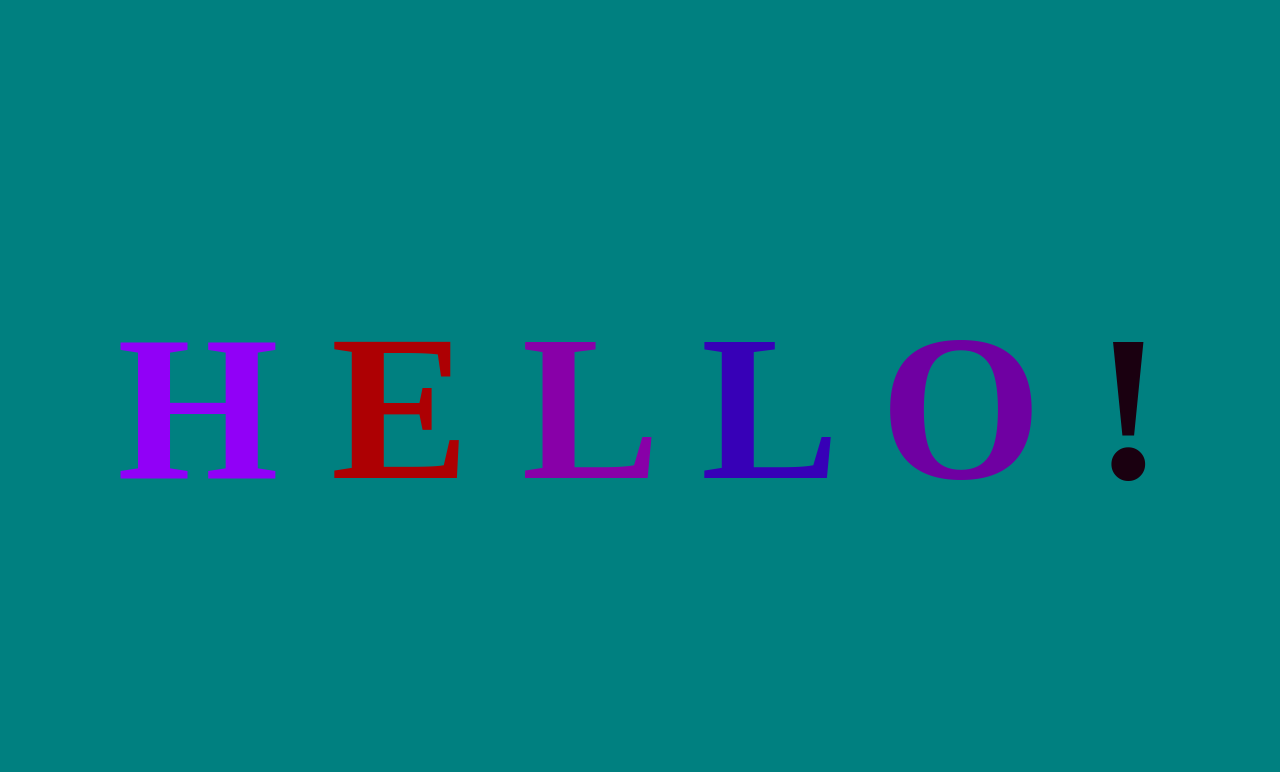
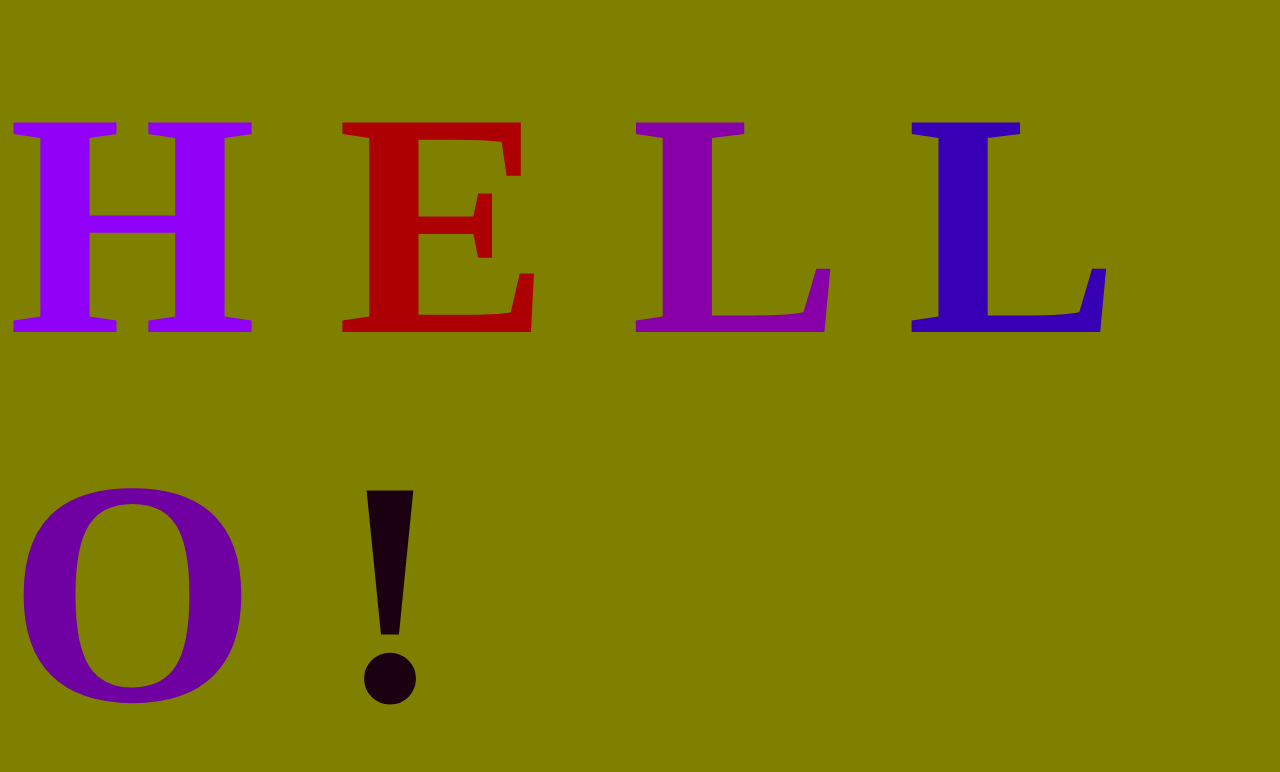
Before and after one commit to mrwiebke/AnimatedTextGitDemo, a plain HTML site: page index.html in a window 1280 px wide. Drawn offline with Linux system fonts and the light colour scheme.

Commit message:
change bg to olive

```diff
--- a/app.css
+++ b/app.css
@@ -3,11 +3,11 @@ body{
     justify-content: center;
     align-items: center;
     height: 100vh;
-    background-color: teal
+    background-color: olive
 }
 
 h1 {
-    font-size: 13rem;
+    font-size: 20rem;
 }
 
 .letter {
```
